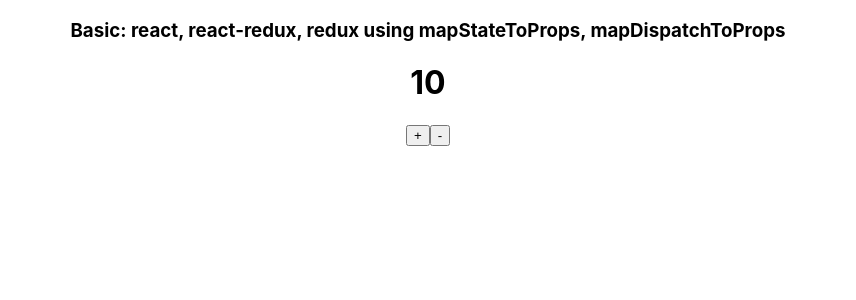
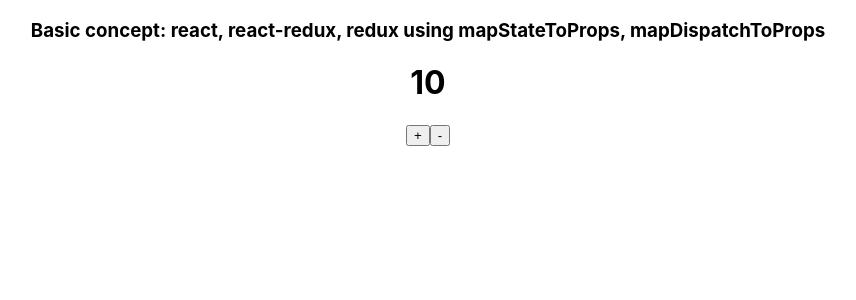
Before and after one commit to Bepul-Hossain/react-redux-learning, a React (Create React App) app: page / in a window 1280 px wide. Shown: the top 300 px of the page, without its empty margins (212-1068 px from the left). Built offline with nearby package versions, Linux system fonts and the light colour scheme.

Commit message:
main concept

```diff
--- a/src/App.js
+++ b/src/App.js
@@ -12,7 +12,7 @@ class App extends Component {
       <Provider store={store}>
         <div className="App">
           <h3>
-            Basic: react, react-redux, redux using mapStateToProps,
+            Basic concept: react, react-redux, redux using mapStateToProps,
             mapDispatchToProps
           </h3>
           <Count />
```
